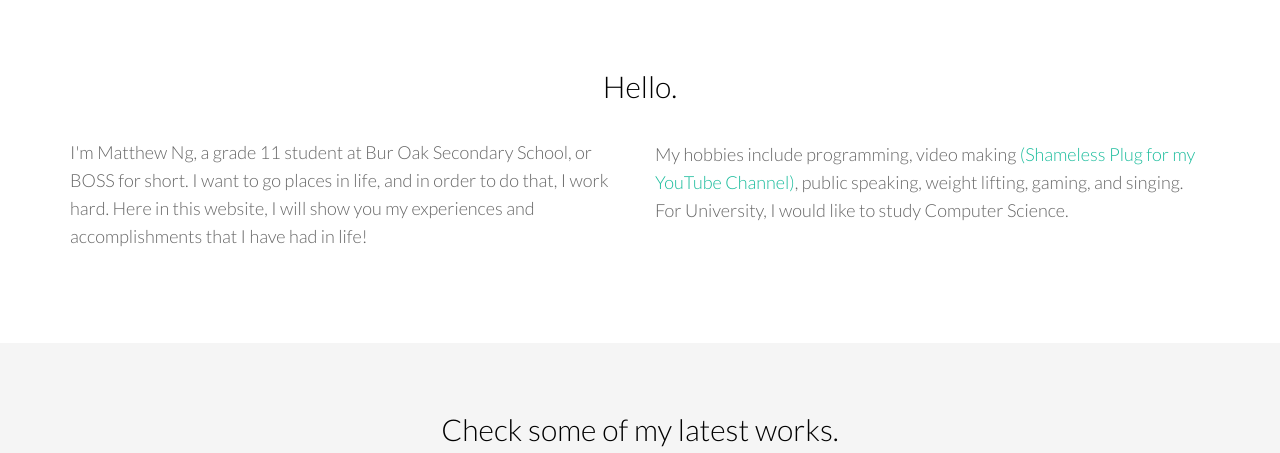
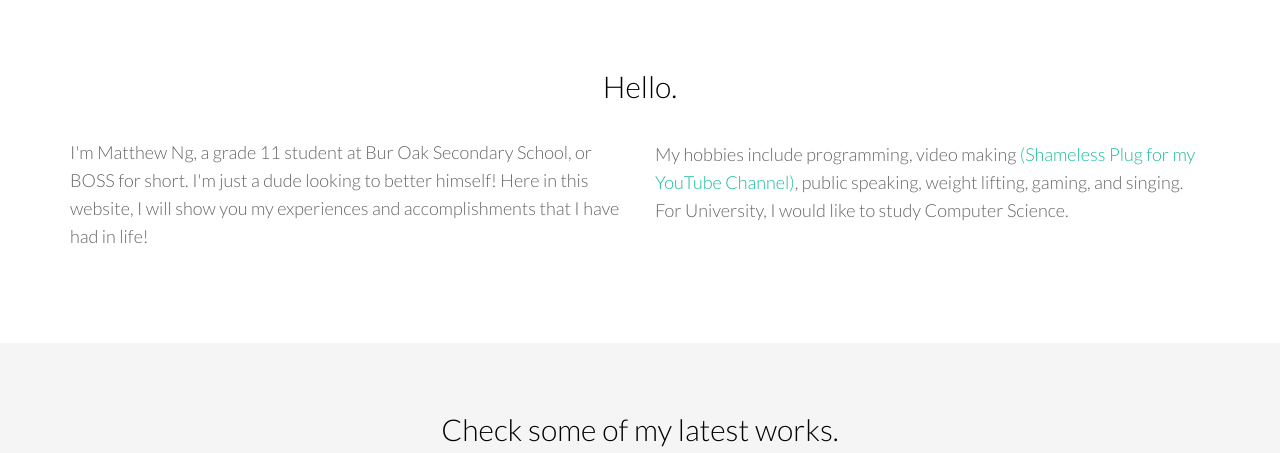
Before and after one commit to Matt-Ng/Matt-Ng.github.io, a plain HTML site: page index.html in a window 1280 px wide. Shown: the part 780-1233 px from the top of the page. Drawn offline with Linux system fonts and the light colour scheme; files whose address does not match are found by name.

Commit message:
just a change in the wording

```diff
--- a/index.html
+++ b/index.html
@@ -66,7 +66,7 @@
       <div class="row">
         <h2 class="centered mb">Hello.</h2>
         <div class="col-md-6">
-          <p >I'm Matthew Ng, a grade 11 student at Bur Oak Secondary School, or BOSS for short. I want to go places in life, and in order to do that, I work hard. Here in this website, I will show you my experiences and accomplishments that I have had in life!</p>
+          <p >I'm Matthew Ng, a grade 11 student at Bur Oak Secondary School, or BOSS for short. I'm just a dude looking to better himself! Here in this website, I will show you my experiences and accomplishments that I have had in life!</p>
         </div><!--/col-md-6-->
         <div class="col-md-6">
           <p> <p>  My hobbies include programming, video making <a href = "https://www.youtube.com/channel/UC-oIlNCihe9TFqnL3uR9MCg">(Shameless Plug for my YouTube Channel)</a>, public speaking, weight lifting, gaming, and singing. For University, I would like to study Computer Science.</p></p>
```
